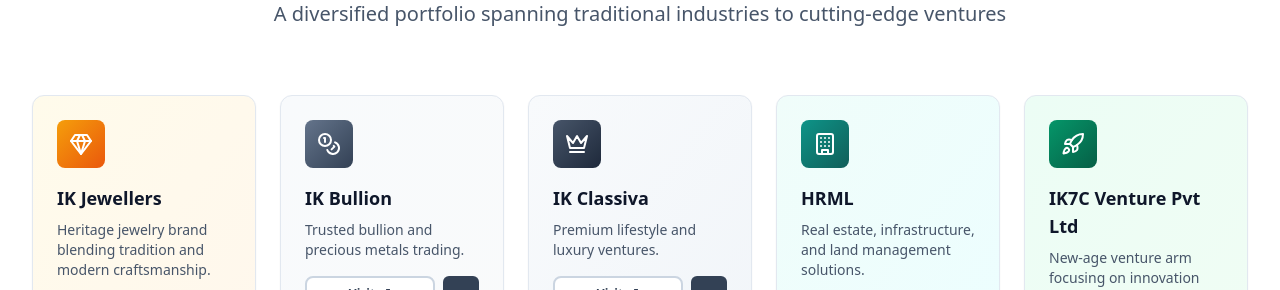
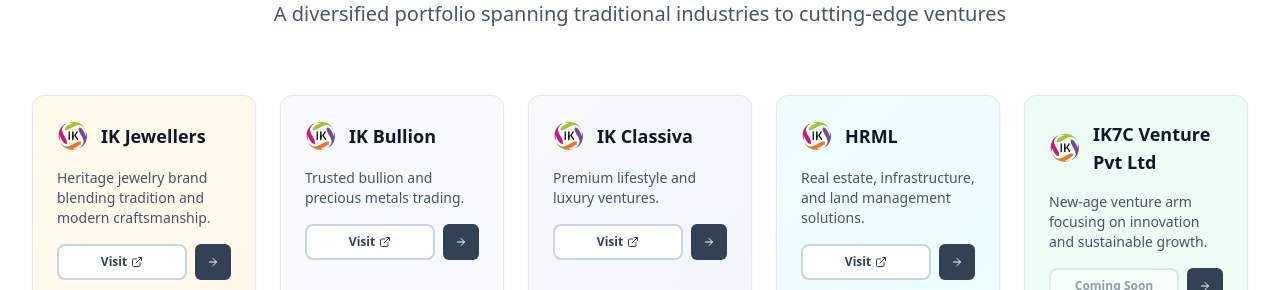
Before and after one commit to jtushya/IK-group-website, a React (Vite) app: page / in a window 1280 px wide. Shown: the part 1120-1410 px from the top of the page. Built offline with nearby package versions, Linux system fonts and the light colour scheme.

Commit message:
Refactor CompanyGrid component to display company name alongside logo

```diff
--- a/src/components/sections/CompanyGrid.tsx
+++ b/src/components/sections/CompanyGrid.tsx
@@ -26,11 +26,15 @@
         <div className="grid sm:grid-cols-2 lg:grid-cols-3 xl:grid-cols-5 gap-6 mb-12">
           {companies.map((company, index) => (
             <Card key={index} hover className={`bg-gradient-to-br ${company.bgColor} border-slate-200`}>
-              <div className={`w-12 h-12 bg-gradient-to-br ${company.color} rounded-lg flex items-center justify-center mb-4`}>
-                <company.icon className="w-6 h-6 text-white" />
+              <div className="flex items-center space-x-3 mb-4">
+                <img
+                  src="/IK_group_logo.png"
+                  alt="IK Group Logo"
+                  className="w-8 h-8 object-contain"
+                />
+                <h3 className="text-lg font-bold text-slate-900">{company.name}</h3>
               </div>
 
-              <h3 className="text-lg font-bold text-slate-900 mb-2">{company.name}</h3>
               <p className="text-sm text-slate-600 mb-4">{company.description}</p>
 
               <div className="flex gap-2">
```
